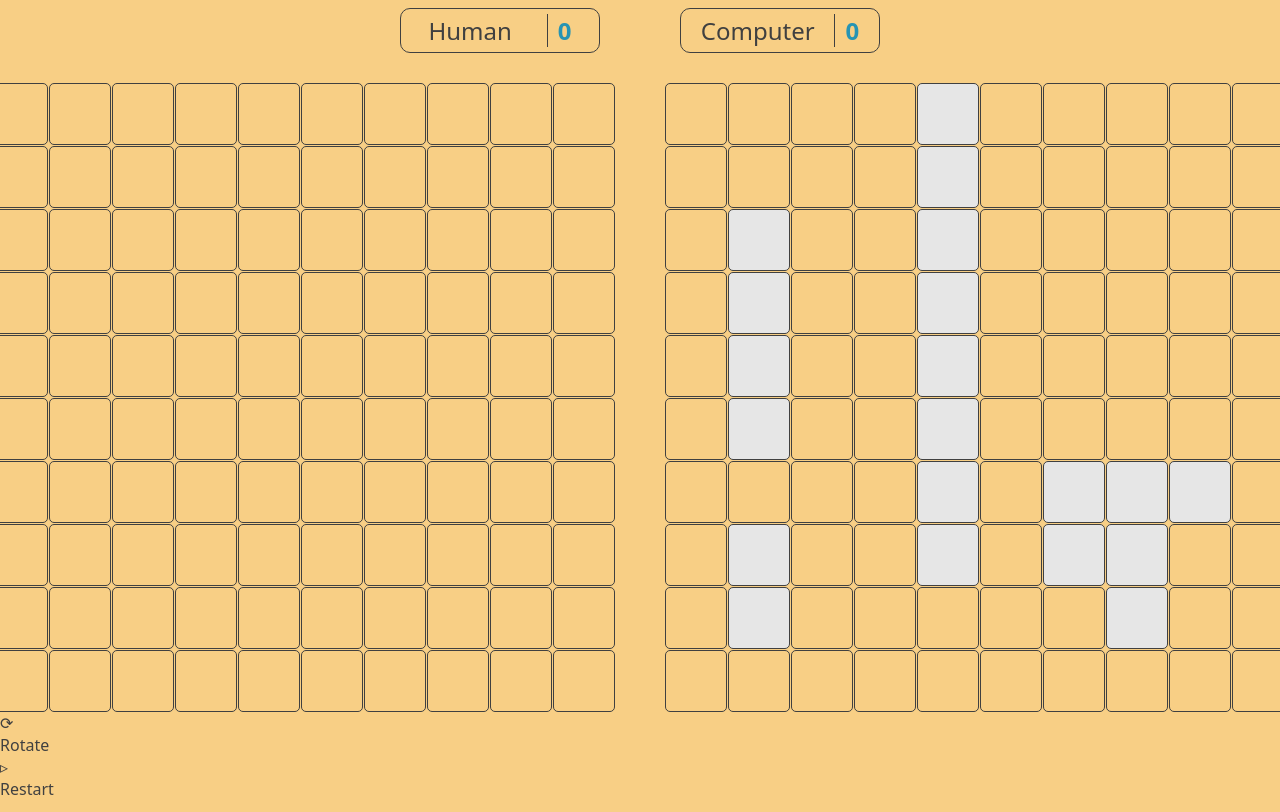
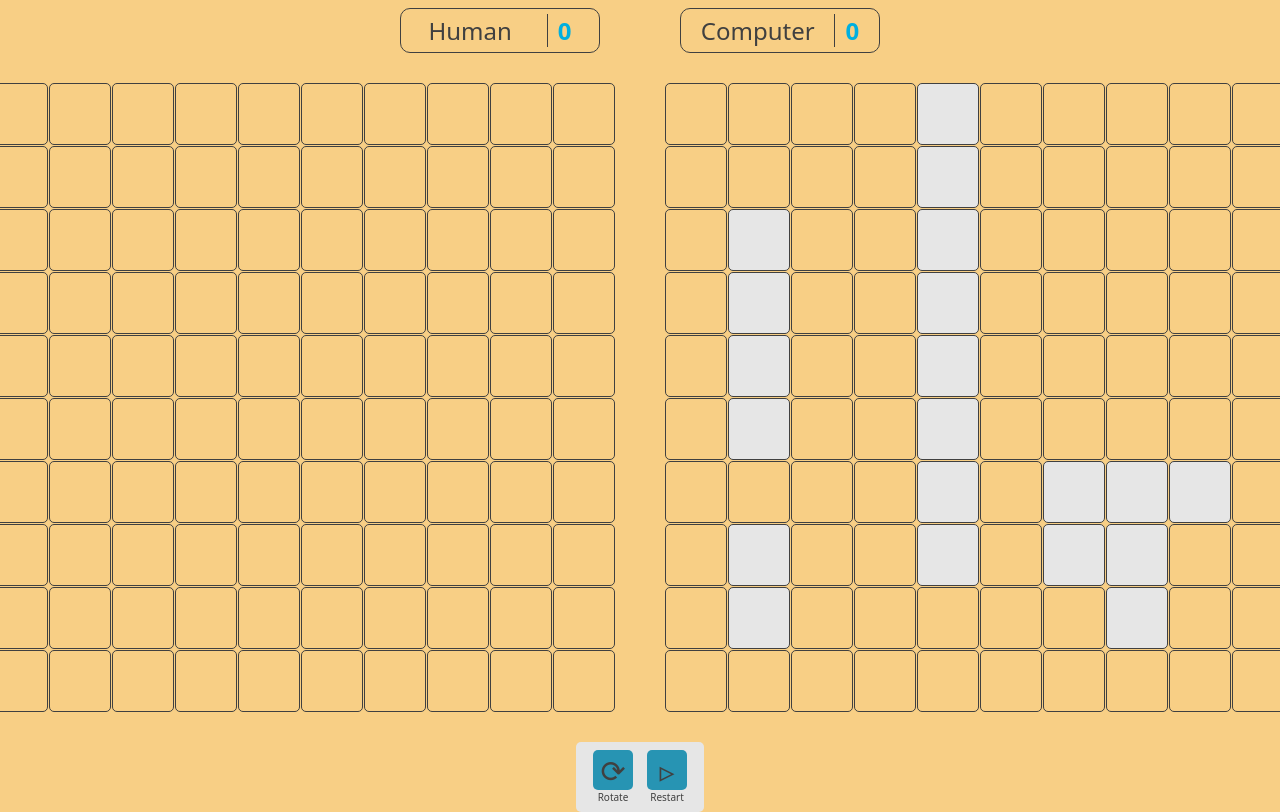
Before and after one commit to durgeshbg/battleship, a website built with webpack: page src/index.html in a window 1280 px wide. Shown: the part 131-943 px from the top of the page. Built offline with nearby package versions, Linux system fonts and the light colour scheme.

Commit message:
add: dashboard styles

```diff
--- a/src/style.css
+++ b/src/style.css
@@ -1,7 +1,8 @@
 :root {
   --orange: #f8cf85;
   --black: #404040;
-  --light-blue: #2794b3;
+  --light-blue: #00afdf;
+  --blue: #2794b3;
   --red: #ff3f3f;
   --green: #88ff88;
   --white: #e6e6e6;
@@ -96,3 +97,45 @@ h1 {
   align-items: center;
   font-size: 10rem;
 }
+
+.dashboard {
+  height: 70px;
+  width: 10%;
+  background-color: var(--white);
+  margin: auto;
+  margin-top: 30px;
+  border-radius: 5px;
+  padding: 10px;
+
+  display: flex;
+  justify-content: space-around;
+}
+
+.dashboard > * {
+  display: flex;
+  flex-direction: column;
+  align-items: center;
+  justify-content: center;
+}
+
+.dashboard .option {
+  background-color: var(--blue);
+  width: 40px;
+  height: 40px;
+  display: flex;
+  justify-content: center;
+  align-items: center;
+  border-radius: 5px;
+  font-size: 30px;
+  padding: 20px;
+}
+
+.dashboard .option:hover {
+  background-color: var(--light-blue);
+  cursor: pointer;
+}
+
+.dashboard .tag {
+  font-size: 10px;
+  font-weight: lighter;
+}
```
